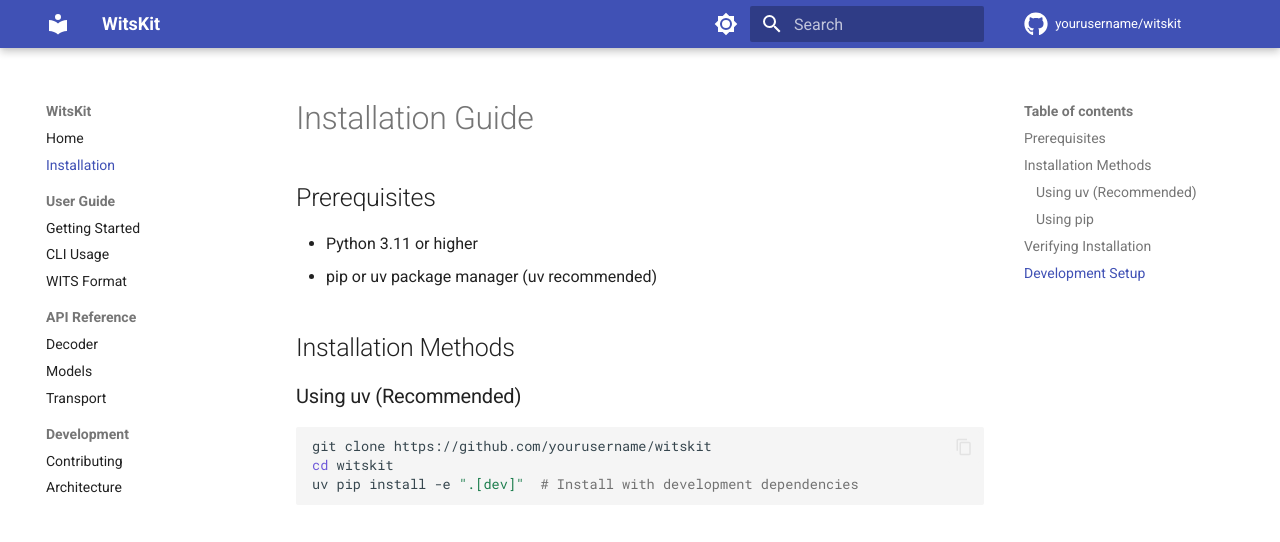
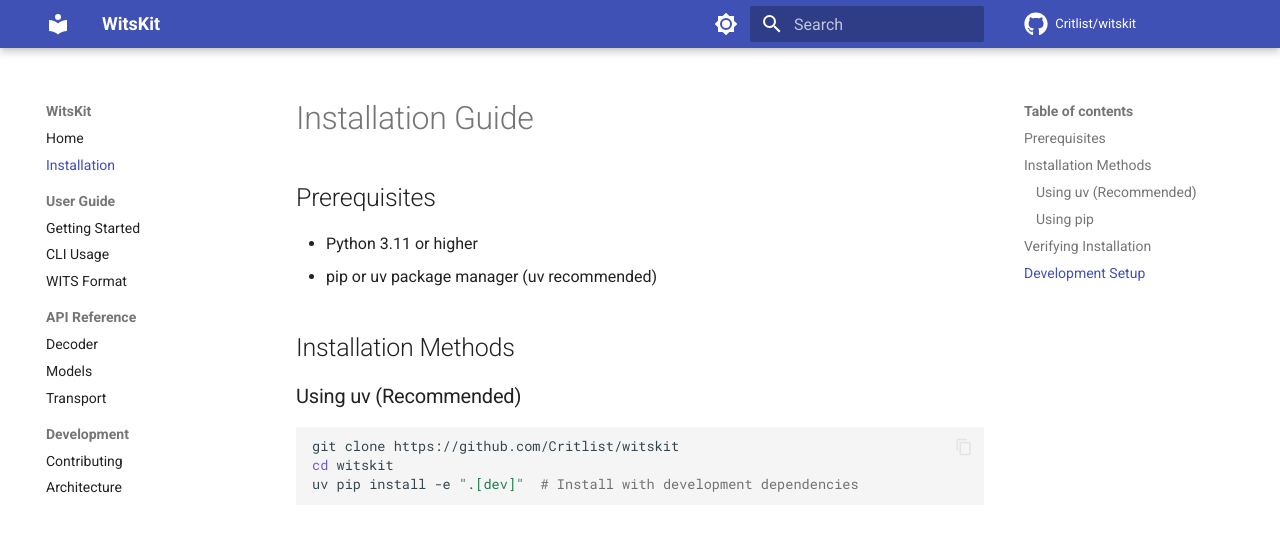
Before and after one commit to Critlist/witskit, an MkDocs documentation site: the page built from docs/installation.md, in a window 1280 px wide and 1142 px high. Shown: the top 542 px of the window. Built offline with MkDocs 1.6.1 and Material for MkDocs 9.7.7, drawn with Linux system fonts in a browser that asks for light colours; comment, search, counter and statistics services are not loaded.

Commit message:
fix: Update repository URLs to point to Critlist organization

````diff
--- a/docs/installation.md
+++ b/docs/installation.md
@@ -10,7 +10,7 @@
 ### Using uv (Recommended)
 
 ```bash
-git clone https://github.com/yourusername/witskit
+git clone https://github.com/Critlist/witskit
 cd witskit
 uv pip install -e ".[dev]"  # Install with development dependencies
 ```
--- a/mkdocs.yml
+++ b/mkdocs.yml
@@ -1,8 +1,8 @@
 site_name: WitsKit
 site_description: Python toolkit for WITS (Wellsite Information Transfer Standard) data
-site_url: https://github.com/yourusername/witskit
-repo_url: https://github.com/yourusername/witskit
-repo_name: yourusername/witskit
+site_url: https://github.com/Critlist/witskit
+repo_url: https://github.com/Critlist/witskit
+repo_name: Critlist/witskit
 
 theme:
   name: material
````
Also changed, not shown: README.md (+1 -1 lines), docs/index.md (+2 -2 lines), pyproject.toml (+4 -4 lines).
